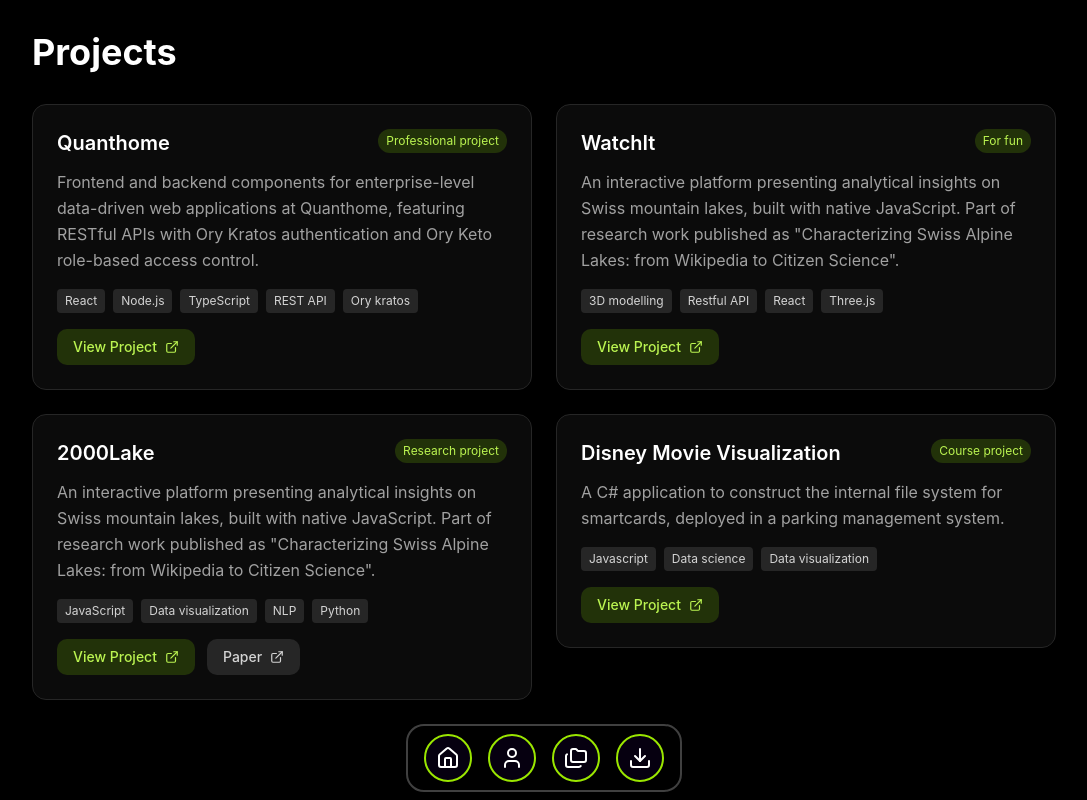
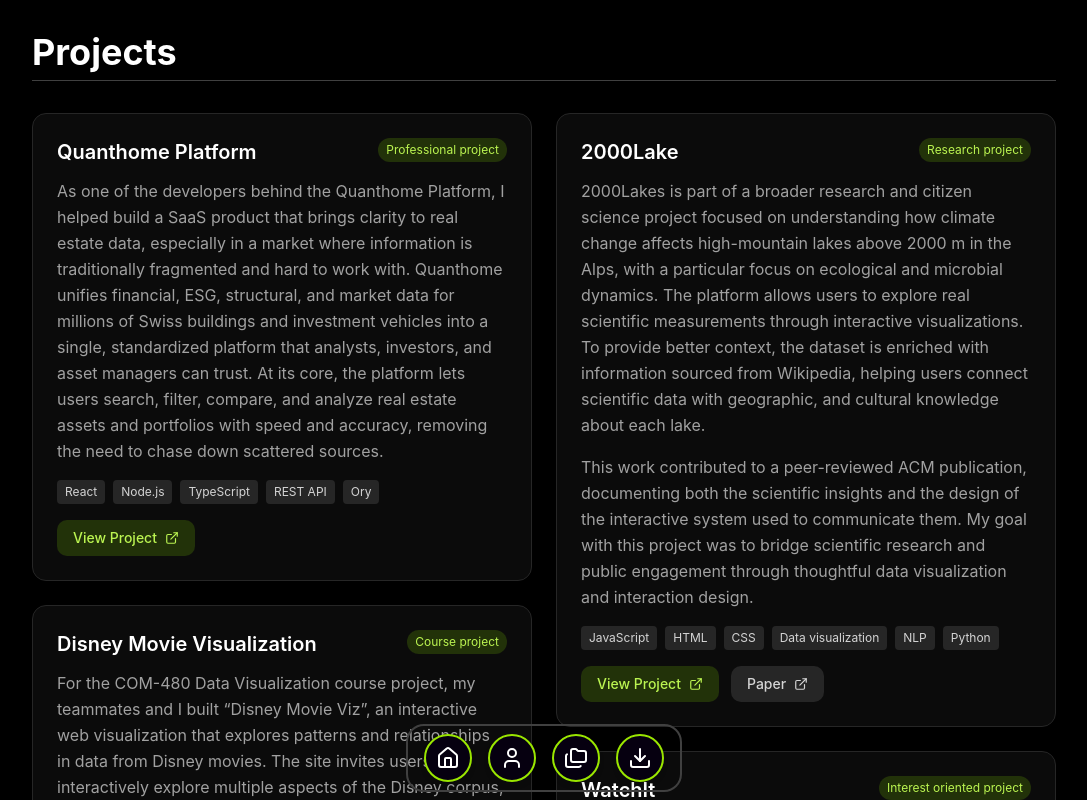
Before and after one commit to Linyhazel/nametag, a React (Vite) app: page /projects in a window 1280 px wide. Shown: the whole page, without its empty margins (96-1183 px from the left). Built offline with nearby package versions, Linux system fonts and the light colour scheme; no server answers.

Commit message:
update text and layout of projects

```diff
--- a/src/components/Loader.tsx
+++ b/src/components/Loader.tsx
@@ -6,9 +6,10 @@
     <Html center>
       <TextType
         text={['Loading...']}
-        typingSpeed={750}
+        typingSpeed={10}
         showCursor={true}
         cursorCharacter="|"
+        cursorClassName="color-lime-400"
         textColors={['#63ff00']}
         className="text-5xl"
       />
--- a/src/pages/Projects.tsx
+++ b/src/pages/Projects.tsx
@@ -6,14 +6,16 @@
     <div className="w-full h-full overflow-y-auto pb-24 pt-8 px-8">
       <div className="max-w-5xl mx-auto">
         <AnimatedSection delay={0}>
-          <h1 className="text-4xl font-bold mb-8 text-white">Projects</h1>
+          <h1 className="text-4xl font-bold mb-8 text-white mb-6 text-white border-b border-neutral-700 pb-2">
+            Projects
+          </h1>
 
-          <div className="grid grid-cols-1 md:grid-cols-2 gap-6">
+          <div className="columns-1 md:columns-2 gap-6 space-y-6">
             {projects.map((project, index) => (
               <AnimatedSection delay={400}>
                 <div
                   key={index}
-                  className="bg-neutral-900/50 rounded-xl p-6 border border-neutral-800 hover:border-lime-500/50 transition-all duration-300 hover:shadow-lg hover:shadow-lime-500/10 flex flex-col"
+                  className="break-inside-avoid bg-neutral-900/50 rounded-xl p-6 border border-neutral-800 hover:border-lime-500/50 transition-all duration-300 hover:shadow-lg hover:shadow-lime-500/10 flex flex-col"
                 >
                   <div className="flex justify-between items-start mb-3">
                     <h3 className="text-xl font-semibold text-white">
@@ -24,9 +26,11 @@
                     </span>
                   </div>
 
-                  <p className="text-neutral-400 mb-4 leading-relaxed">
-                    {project.description}
-                  </p>
+                  {project.descriptions.map((description) => (
+                    <p className="text-neutral-400 mb-4 leading-relaxed">
+                      {description}
+                    </p>
+                  ))}
 
                   <div className="flex flex-wrap gap-2 mb-4">
                     {project.tech.map((tech) => (
--- a/src/pages/const.ts
+++ b/src/pages/const.ts
@@ -75,13 +75,16 @@
     degree: 'Bachelor of Science in Computer Science',
     period: '2015 - 2020',
     school: 'The Chinese University of Hong Kong',
-    contentList: ["Graduated with Honors, First Class | Dean's List 2019-2020"],
+    contentList: [
+      'Graduated with Honors, First Class',
+      "Dean's List 2019-2020",
+    ],
   },
 ];
 
 type Project = {
   title: string;
-  description: string;
+  descriptions: string[];
   tech: string[];
   type?: string;
   link: string;
@@ -90,36 +93,67 @@
 
 export const projects: Project[] = [
   {
-    title: 'Quanthome',
-    description:
-      'Frontend and backend components for enterprise-level data-driven web applications at Quanthome, featuring RESTful APIs with Ory Kratos authentication and Ory Keto role-based access control.',
-    tech: ['React', 'Node.js', 'TypeScript', 'REST API', 'Ory kratos'],
+    title: 'Quanthome Platform',
+    descriptions: [
+      `As one of the developers behind the Quanthome Platform,
+      I helped build a SaaS product that brings clarity to real estate data,
+      especially in a market where information is traditionally fragmented and hard to work with.
+      Quanthome unifies financial, ESG, structural, and market data for
+      millions of Swiss buildings and investment vehicles into a single, standardized platform
+      that analysts, investors, and asset managers can trust.
+      At its core, the platform lets users search, filter, compare, and analyze real estate assets
+      and portfolios with speed and accuracy, removing the need to chase down scattered sources.`,
+    ],
+    tech: ['React', 'Node.js', 'TypeScript', 'REST API', 'Ory'],
     type: 'Professional project',
     link: 'https://quanthome.com/products/platform',
   },
   {
-    title: 'WatchIt',
-    type: 'For fun',
-    description:
-      'An interactive platform presenting analytical insights on Swiss mountain lakes, built with native JavaScript. Part of research work published as "Characterizing Swiss Alpine Lakes: from Wikipedia to Citizen Science".',
-    tech: ['3D modelling', 'Restful API', 'React', 'Three.js'],
-    link: 'https://www.watch-it.app/',
+    title: 'Disney Movie Visualization',
+    descriptions: [
+      `For the COM-480 Data Visualization course project, my teammates and I built “Disney Movie Viz”,
+      an interactive web visualization that explores patterns and relationships in data from Disney movies.
+      The site invites users to interactively explore multiple aspects of the Disney corpus,
+      such as character popularity, movie financials, and creative collaborations, using engaging
+      visual elements directly in the browser. We crafted this project to make multivariate data fun and accessible,
+      combining interactive charts, sliders, and visual encodings so that users can draw their own insights
+      without needing any background in statistics or data science.`,
+    ],
+    tech: ['Javascript', 'HTML', 'CSS', 'Data science', 'Data visualization'],
+    type: 'Course project',
+    link: 'https://com-480-data-visualization.github.io/data-visualization-project-2021-vizzz/',
   },
   {
     title: '2000Lake',
-    description:
-      'An interactive platform presenting analytical insights on Swiss mountain lakes, built with native JavaScript. Part of research work published as "Characterizing Swiss Alpine Lakes: from Wikipedia to Citizen Science".',
-    tech: ['JavaScript', 'Data visualization', 'NLP', 'Python'],
+    descriptions: [
+      `2000Lakes is part of a broader research and citizen science project focused on understanding
+      how climate change affects high-mountain lakes above 2000 m in the Alps,
+      with a particular focus on ecological and microbial dynamics.
+      The platform allows users to explore real scientific measurements through interactive visualizations.
+      To provide better context, the dataset is enriched with information sourced from Wikipedia,
+      helping users connect scientific data with geographic, and cultural knowledge about each lake.`,
+
+      `This work contributed to a peer-reviewed ACM publication, documenting both the scientific insights and
+      the design of the interactive system used to communicate them.
+      My goal with this project was to bridge scientific research and public engagement through thoughtful
+      data visualization and interaction design.`,
+    ],
+    tech: ['JavaScript', 'HTML', 'CSS', 'Data visualization', 'NLP', 'Python'],
     type: 'Research project',
     link: 'https://linyhazel.github.io/2000Lakes_web/',
     extraLink: 'https://dl.acm.org/doi/full/10.1145/3617128',
   },
   {
-    title: 'Disney Movie Visualization',
-    description:
-      'A C# application to construct the internal file system for smartcards, deployed in a parking management system.',
-    tech: ['Javascript', 'Data science', 'Data visualization'],
-    type: 'Course project',
-    link: 'https://com-480-data-visualization.github.io/data-visualization-project-2021-vizzz/',
+    title: 'WatchIt',
+    type: 'Interest oriented project',
+    descriptions: [
+      `WatchIT is a parametric 3D watch part generator designed for enthusiasts, designers,
+      and makers who want a flexible way to create custom components for watches.
+      At its heart, WatchIT lets you define and tweak key parameters in real time,
+      immediately visualizing how your design changes and then exporting the results for 3D printing
+      or further refinement.`,
+    ],
+    tech: ['3D modelling', 'REST API', 'React', 'Typescript', 'Three.js'],
+    link: 'https://www.watch-it.app/',
   },
 ];
```
